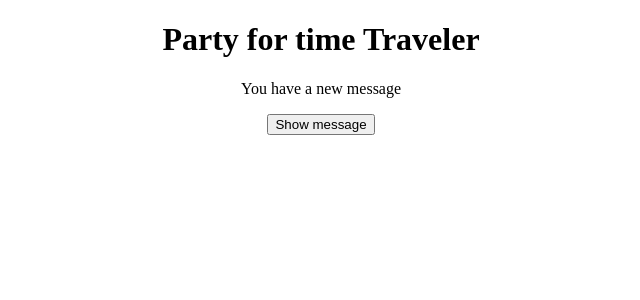
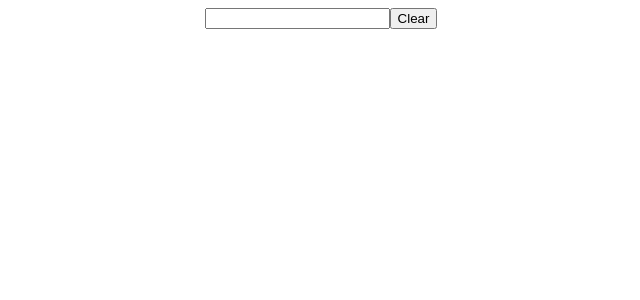
Before and after one commit to Color-Kat/graphQL-learn, a React (Create React App) app in the folder app/: page / in a window 1280 px wide. Shown: the top 300 px of the page, without its empty margins (319-959 px from the left). Built offline with nearby package versions, Linux system fonts and the light colour scheme.

Commit message:
own hooks

```diff
--- a/app/src/components/app/App.tsx
+++ b/app/src/components/app/App.tsx
@@ -170,46 +170,80 @@ import './App.css';
 // }
 
 // ===== useContext ===== //
-function Main({togleAlert}: {togleAlert: any}) {
+// function Main({togleAlert}: {togleAlert: any}) {
+//     return (
+//         <main>
+//             <p>You have a new message</p>
+//             <button onClick={togleAlert}>Show message</button>
+//         </main>
+//     );
+// }
 
+// function Alert() {
+//     const alert = useContext(AlertContext);
+
+//     if (!alert) return null;
+
+//     return (
+//         <div id="alert" style={{ background: 'lime', padding: '10px', color: 'green' }}>
+//             <p>This is a message from Stephen Hawking.</p>
+//         </div>
+//     );
+// }
+
+// const AlertContext = React.createContext(false);
+
+// function App() {
+//     const [alert, setAlert] = useState(false);
+
+//     const toggleAlert = () => { setAlert(prev => !prev) };
+
+//     return (
+//         <div className="App">
+//             <AlertContext.Provider value={alert}>
+//                 <h1>Party for time Traveler</h1>
+//                 <Alert />
+//                 <Main togleAlert={toggleAlert}/>
+//             </AlertContext.Provider>
+//         </div>
+//     );
+// }
+// ^^^^^^ useContext ^^^^^^ //
+
+// === my hook === //
+function useLogger(value: any) {
+    useEffect(() => {
+        console.log('update', value);
+    }, [value]);
+}
+
+function useInput(initialValue: string) {
+    const [value, setValue] = useState(initialValue);
+
+    const onChange = (e: any) => setValue(e.target.value);
+
+    const clear = () => setValue('');
+
+    return {
+        bind: { value, onChange },
+        value,
+        clear
+     };
+}
+
+function App() {
+    // const [text, setText] = useState('false');
+    const input = useInput('');
+
+    useLogger(input);
 
     return (
-        <main>
-            <p>You have a new message</p>
-            <button onClick={togleAlert}>Show message</button>
-        </main>
-    );
-}
+        <div className="App">
+            <input type="text" {...input.bind} /><button onClick={input.clear}>Clear</button>
+            <h3>{input.value}</h3>
 
-function Alert() {
-    const alert = useContext(AlertContext);
-
-    if (!alert) return null;
-
-    return (
-        <div id="alert" style={{ background: 'lime', padding: '10px', color: 'green' }}>
-            <p>This is a message from Stephen Hawking.</p>
         </div>
     );
 }
 
-const AlertContext = React.createContext(false);
-
-function App() {
-    const [alert, setAlert] = useState(false);
-
-    const toggleAlert = () => { setAlert(prev => !prev) };
-
-    return (
-        <div className="App">
-            <AlertContext.Provider value={alert}>
-                <h1>Party for time Traveler</h1>
-                <Alert />
-                <Main togleAlert={toggleAlert}/>
-            </AlertContext.Provider>
-        </div>
-    );
-}
-// ^^^^^^ useContext ^^^^^^ //
-
 export default App;
```
